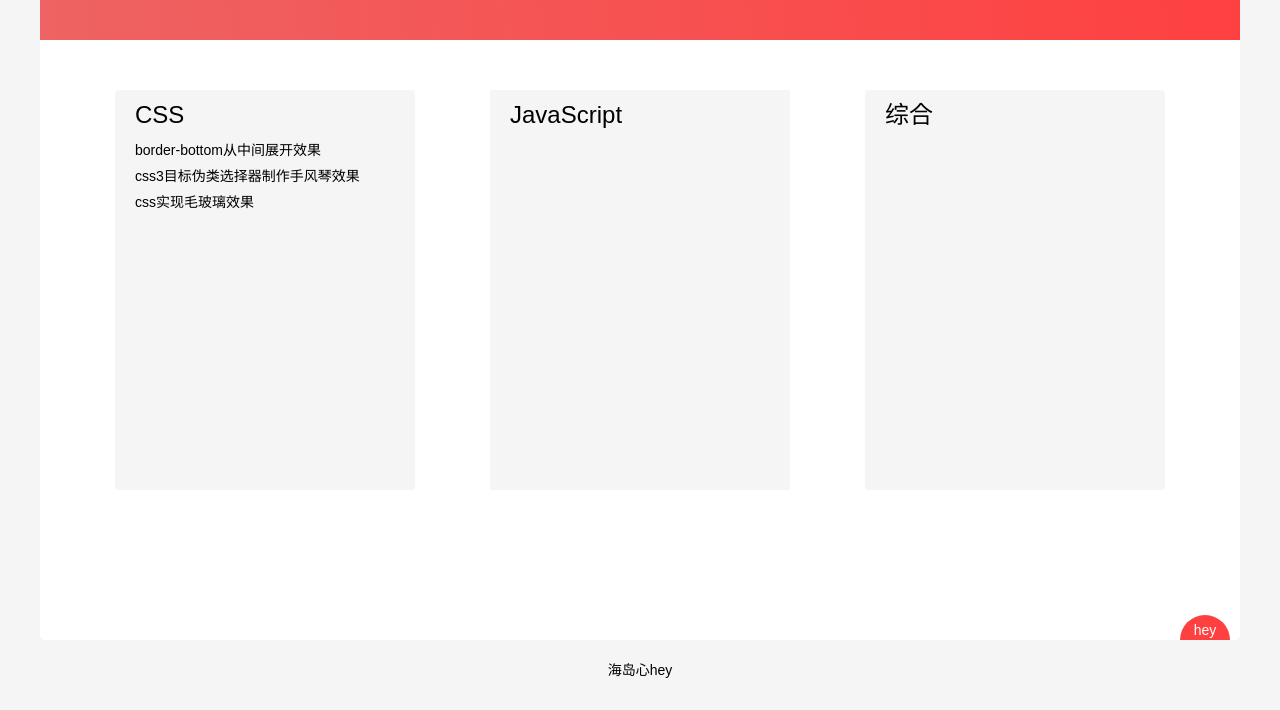
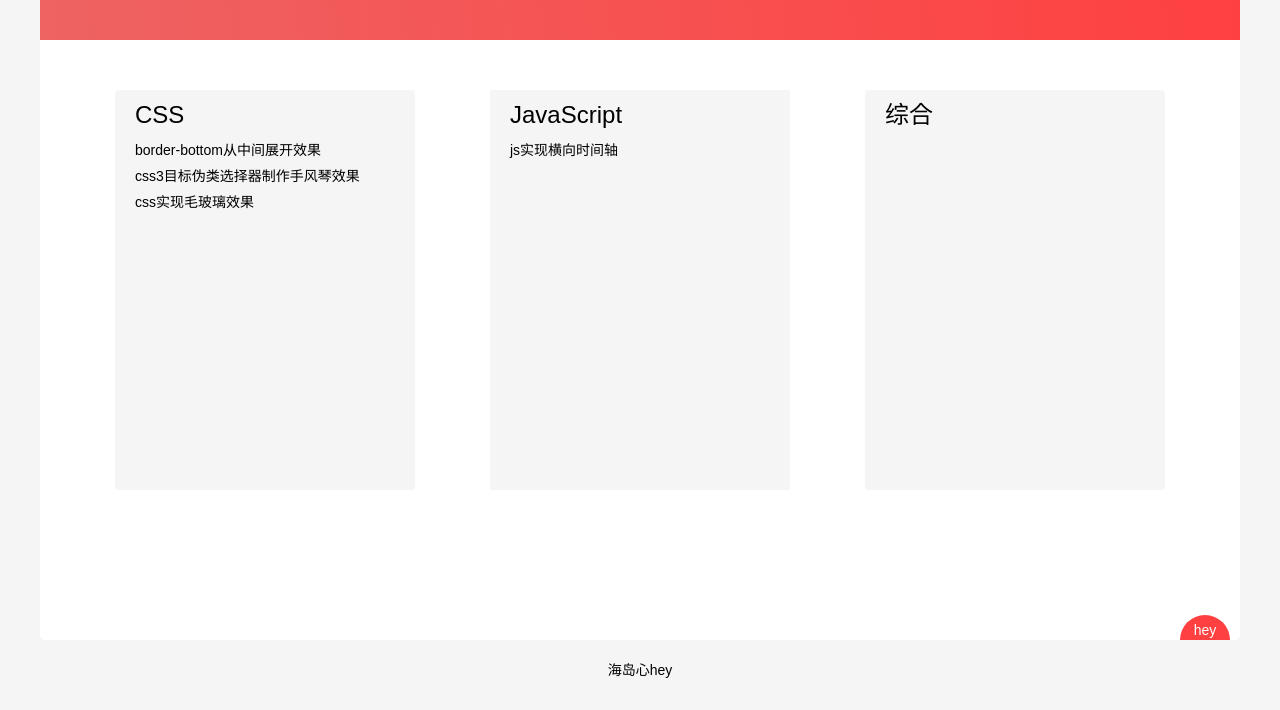
Before and after one commit to EryouHao/demos, a plain HTML site: page index.html in a window 1280 px wide. Shown: the part 90-800 px from the top of the page. Drawn offline with Linux system fonts and the light colour scheme.

Commit message:
change index

```diff
--- a/index.html
+++ b/index.html
@@ -22,6 +22,7 @@
     <div class="items">
       <div class="item-title">JavaScript</div>
       <ul>
+        <li><a href="html/横向时间轴.html" target="_blank">js实现横向时间轴</a></li>
         <li><a href="#"></a></li>
       </ul>
     </div>
```
